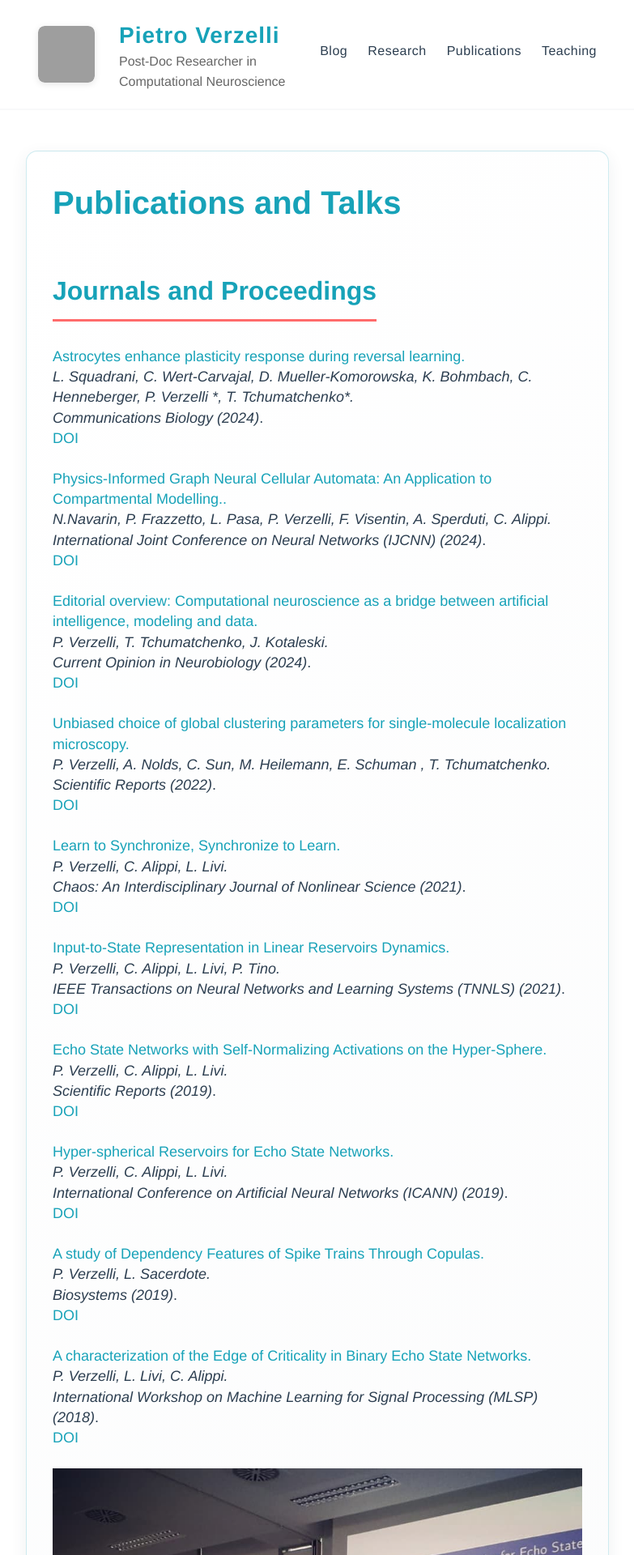
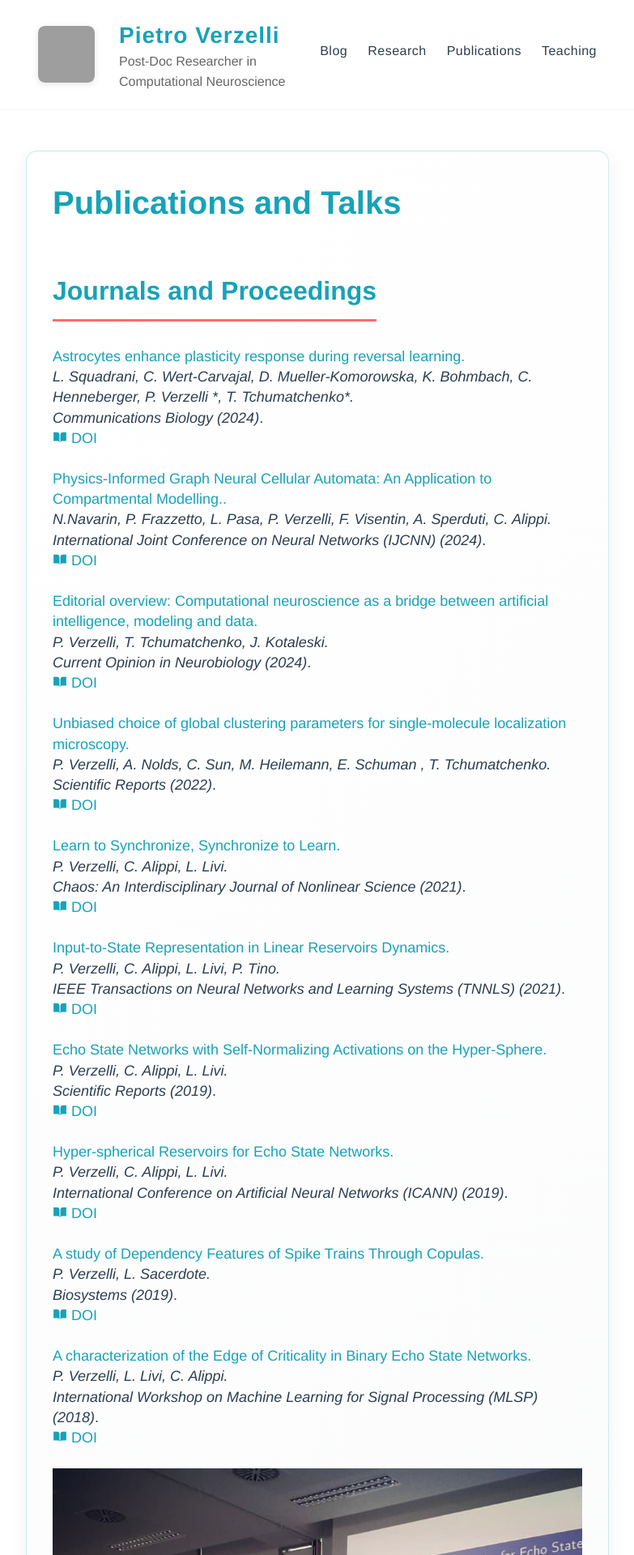
Before and after one commit to verzep/verzep.github.io, a Jekyll site: the page built from publications.html, in a window 1280 px wide. Shown: the top 1920 px of the page at 81% size, without its empty margins (248-1031 px from the left). Built offline with Jekyll 4.4.1, drawn with Linux system fonts in a browser that asks for light colours; grey boxes are pictures that could not be loaded.

Commit message:
Replace the never-loaded Font Awesome icons with inline SVG
Font Awesome was not included anywhere, so the GitHub/DOI icons on the
publications page were empty. A small icon include (GitHub mark from
Octicons, a simple book glyph) avoids loading an icon font.

Co-Authored-By: Claude Opus 5.5 <noreply@anthropic.com>
Claude-Session: https://claude.ai/code/session_01CwqDdQCySBvFSjsrqoBVJM

```diff
--- /dev/null
+++ b/_includes/icon.html
@@ -0,0 +1,9 @@
+{%- comment -%}
+Inline SVG icon, usage: {% include icon.html name="github" %} (names: github, book).
+Replaces the Font Awesome <i> tags, which never loaded. GitHub mark from Octicons (MIT).
+{%- endcomment -%}
+{%- if include.name == "github" -%}
+<svg class="inline-icon" viewBox="0 0 16 16" width="1em" height="1em" fill="currentColor" aria-hidden="true" focusable="false"><path d="M8 0C3.58 0 0 3.58 0 8c0 3.54 2.29 6.53 5.47 7.59.4.07.55-.17.55-.38 0-.19-.01-.82-.01-1.49-2.01.37-2.53-.49-2.69-.94-.09-.23-.48-.94-.82-1.13-.28-.15-.68-.52-.01-.53.63-.01 1.08.58 1.23.82.72 1.21 1.87.87 2.33.66.07-.52.28-.87.51-1.07-1.78-.2-3.64-.89-3.64-3.95 0-.87.31-1.59.82-2.15-.08-.2-.36-1.02.08-2.12 0 0 .67-.21 2.2.82.64-.18 1.32-.27 2-.27.68 0 1.36.09 2 .27 1.53-1.04 2.2-.82 2.2-.82.44 1.1.16 1.92.08 2.12.51.56.82 1.27.82 2.15 0 3.07-1.87 3.75-3.65 3.95.29.25.54.73.54 1.48 0 1.07-.01 1.93-.01 2.2 0 .21.15.46.55.38A8.013 8.013 0 0016 8c0-4.42-3.58-8-8-8z"/></svg>
+{%- elsif include.name == "book" -%}
+<svg class="inline-icon" viewBox="0 0 16 16" width="1em" height="1em" fill="currentColor" aria-hidden="true" focusable="false"><path d="M1 2.5h4.5A2.5 2.5 0 0 1 7.5 5v9a2 2 0 0 0-2-2H1zM15 2.5h-4.5A2.5 2.5 0 0 0 8.5 5v9a2 2 0 0 1 2-2H15z"/></svg>
+{%- endif -%}
--- a/publications.html
+++ b/publications.html
@@ -18,16 +18,16 @@ permalink: /publications/
     <br>
     {% endif %}
     {% if pub.code %}
-    <a href="{{pub.code}}" style="border-bottom: none;"><i class="fab fa-github"></i> Code</a>&nbsp;
+    <a href="{{pub.code}}" style="border-bottom: none;">{% include icon.html name="github" %} Code</a>&nbsp;
     {% endif %}
     {% if pub.code-tf %}
-    <a href="{{pub.code-tf}}" style="border-bottom: none;"><i class="fab fa-github"></i> Code (TF/Keras)</a>&nbsp;
+    <a href="{{pub.code-tf}}" style="border-bottom: none;">{% include icon.html name="github" %} Code (TF/Keras)</a>&nbsp;
     {% endif %}
     {% if pub.code-pt %}
-    <a href="{{pub.code-pt}}" style="border-bottom: none;"><i class="fab fa-github"></i> Code (PyTorch)</a>&nbsp;
+    <a href="{{pub.code-pt}}" style="border-bottom: none;">{% include icon.html name="github" %} Code (PyTorch)</a>&nbsp;
     {% endif %}
     {% if pub.doi %}
-    <a href="{{pub.doi}}" style="border-bottom: none;"><i class="fas fa-book"></i> DOI</a>&nbsp;
+    <a href="{{pub.doi}}" style="border-bottom: none;">{% include icon.html name="book" %} DOI</a>&nbsp;
     {% endif %}
     <br><br>
 {% endfor %}
--- a/style.scss
+++ b/style.scss
@@ -771,3 +771,9 @@ footer {
 // ... Otherwise it really bloats up the top of the CSS file and makes it difficult to find the start
 @import "highlights";
 @import "svg-icons";
+
+// Inline SVG icons (_includes/icon.html)
+.inline-icon {
+  display: inline-block;
+  vertical-align: -0.125em;
+}
```
